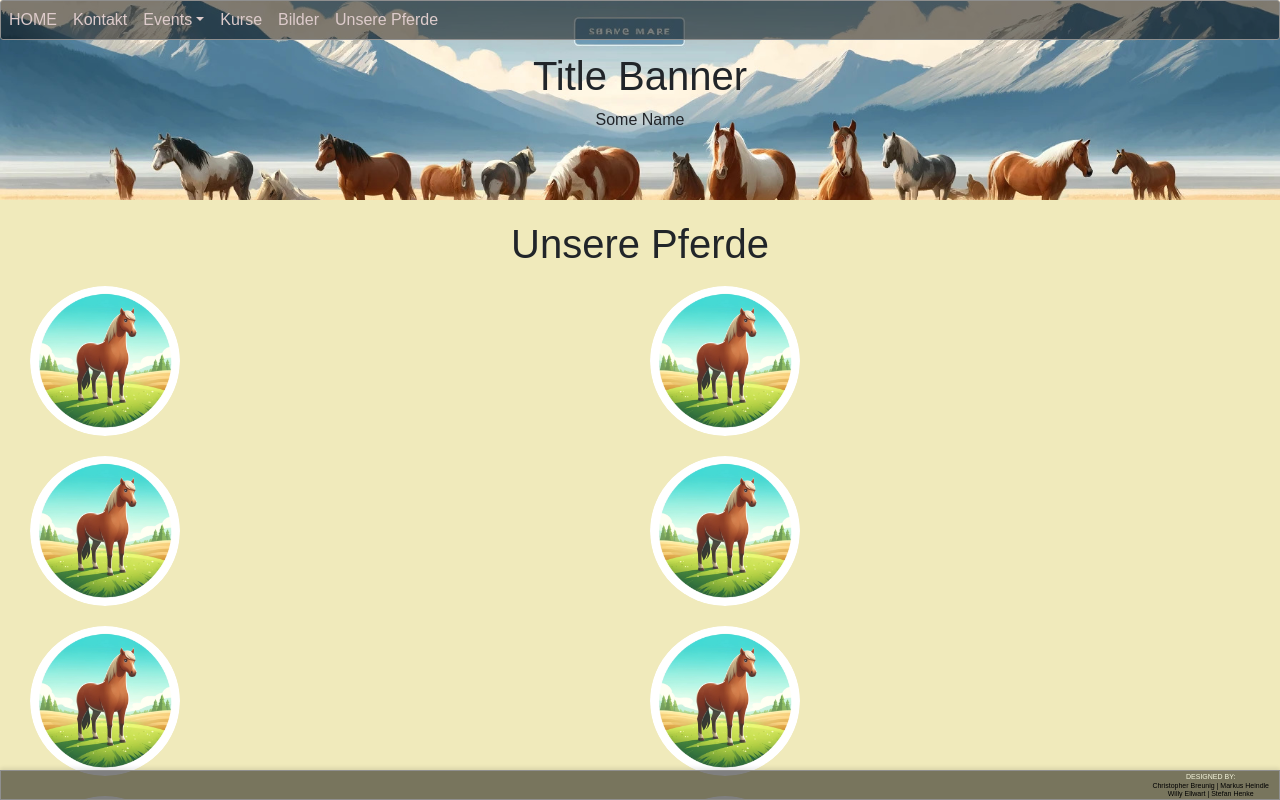
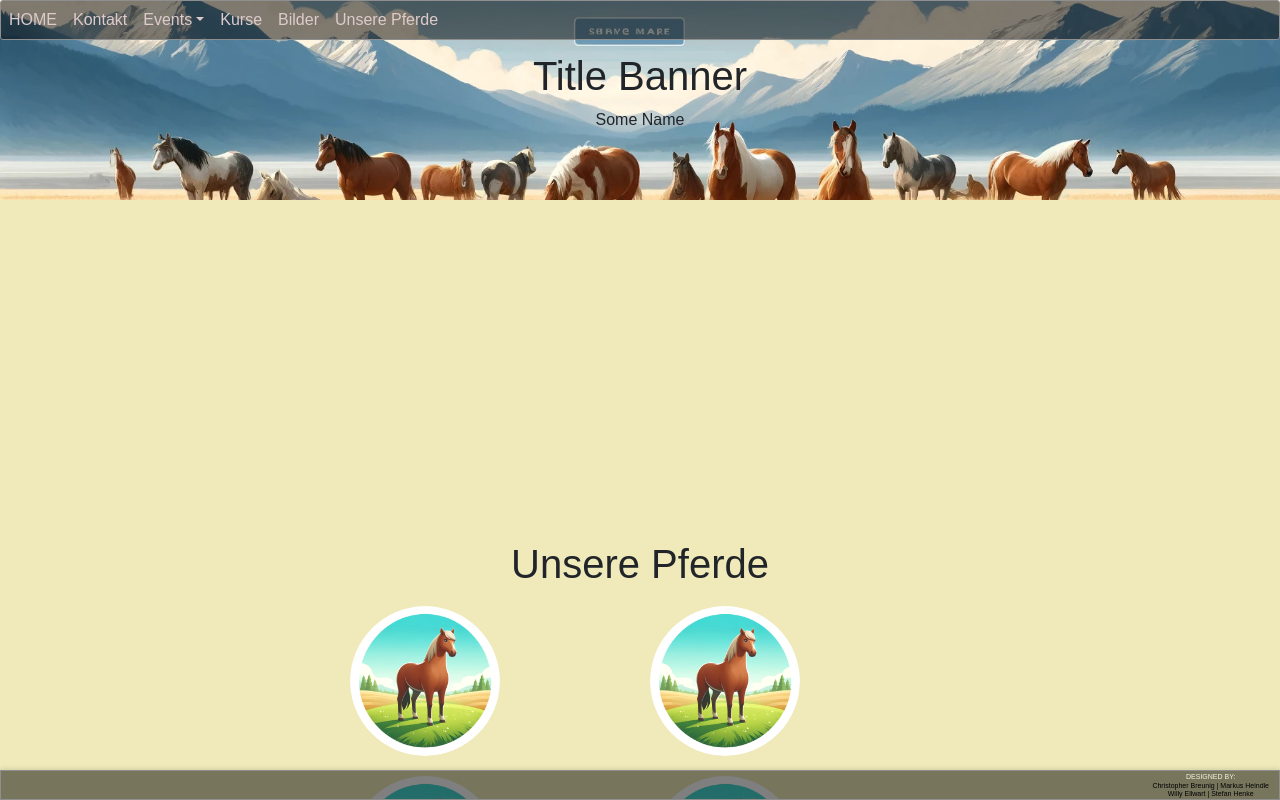
Before and after one commit to Chrisbeart/vrozen_website, a React (Create React App) app in the folder vrozen_website/: page /unsere-pferde in a window 1280 px wide. Shown: the top 800 px of the page. Built offline with nearby package versions, Linux system fonts and the light colour scheme.

Commit message:
neues design unsere pferde

```diff
--- a/vrozen_website/src/pages/UnserePferde.css
+++ b/vrozen_website/src/pages/UnserePferde.css
@@ -1,11 +1,12 @@
 .unsere-pferde {
   padding: 20px;
   text-align: center;
+  margin: 25%;
 }
 
 .horse-gallery {
   display: grid;
-  grid-template-columns: repeat(auto-fit, minmax(500px, 1fr));
+  grid-template-columns: repeat(2, 1fr);
   flex-wrap: wrap;
   justify-content: center;
 }
```
